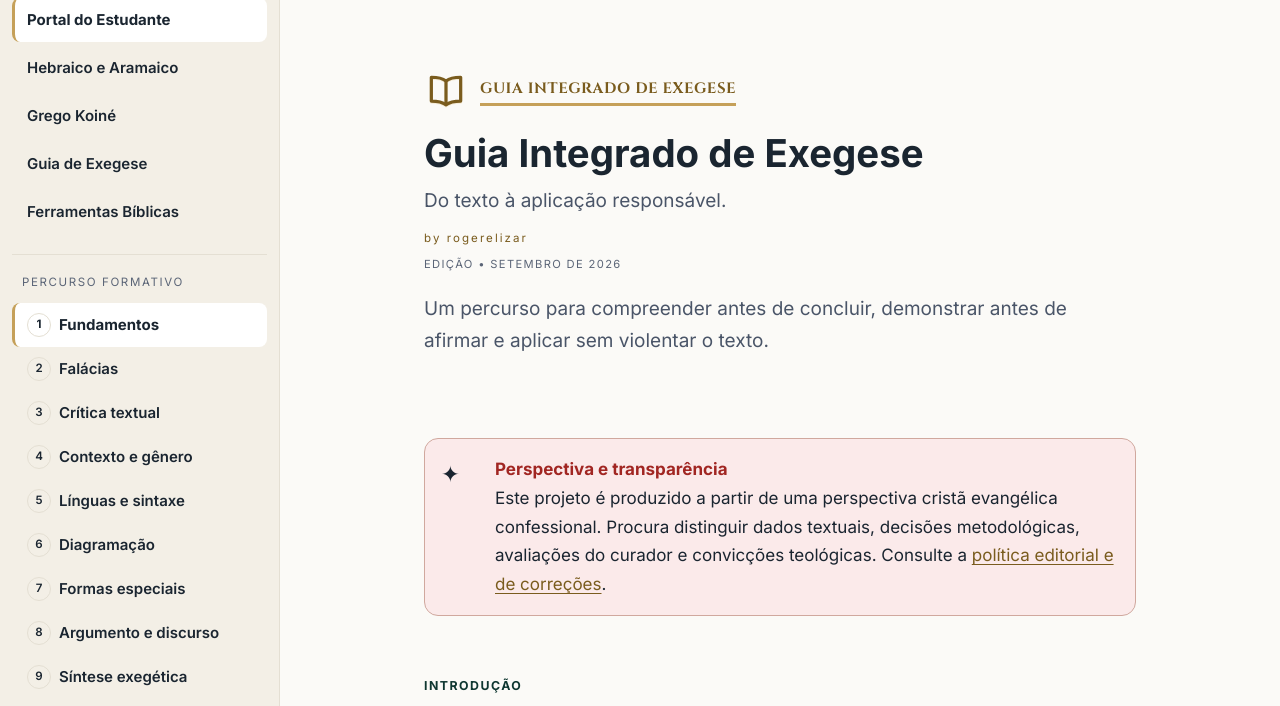
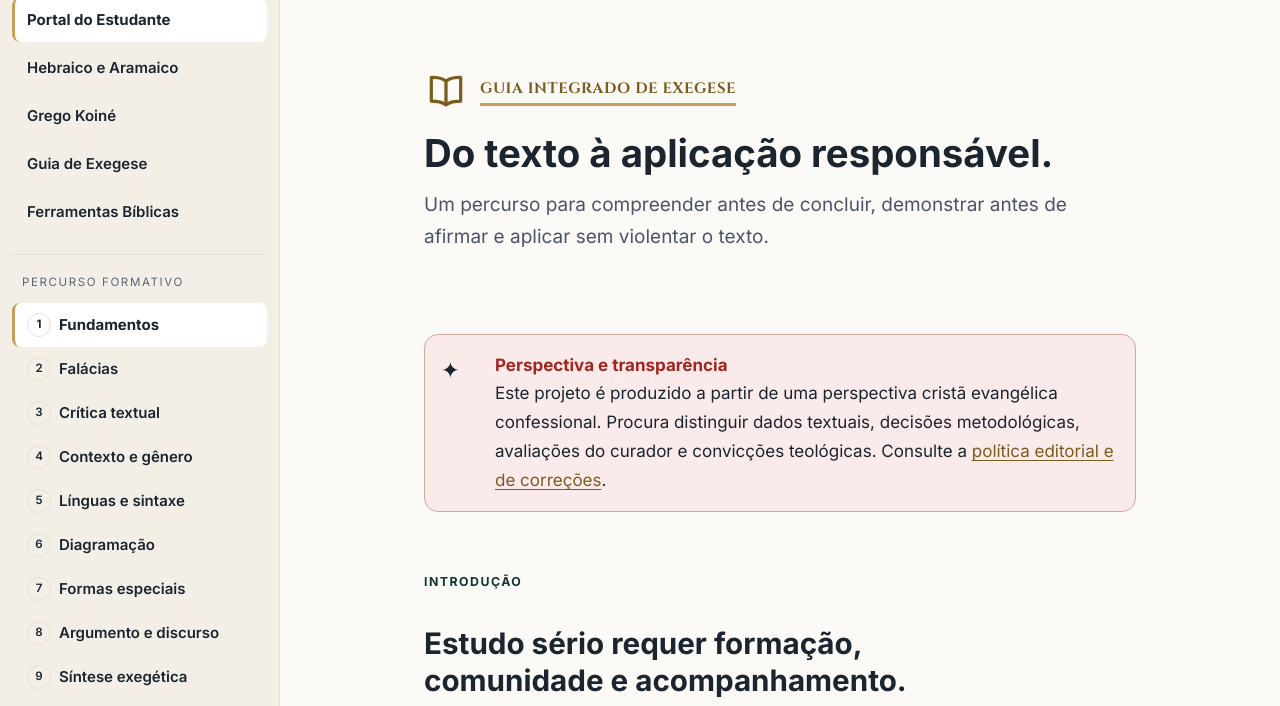
Before and after one commit to rogerelizar-2026/o_sentido_autentico, a website with bundled scripts: page guia-exegese.html in a window 1280 px wide. Shown: the part 68-774 px from the top of the page. Built offline with nearby package versions, Linux system fonts and the light colour scheme.

Commit message:
Update guia-exegese.html
Signed-off-by: rogerelizar-2026 <rogerelizar@gmail.com>

```diff
--- a/guia-exegese.html
+++ b/guia-exegese.html
@@ -88,10 +88,7 @@
 <section class="hero" id="inicio" data-title="Início">
  <div class="hero-inner">
   <div class="osa-page-heading"><svg class="osa-page-heading__icon" viewBox="0 0 24 24" fill="none" stroke="currentColor" stroke-width="1.75" stroke-linecap="round" stroke-linejoin="round" aria-hidden="true"><path d="M12 6.5C10 5 7.5 4.5 4 4.5v13c3.5 0 6 .5 8 2 2-1.5 4.5-2 8-2v-13c-3.5 0-6 .5-8 2z"/><path d="M12 6.5v13"/></svg><p class="osa-page-heading__name">Guia Integrado de Exegese</p></div>
-  <h1>Guia Integrado de Exegese</h1>
-  <p class="guide-subtitle">Do texto à aplicação responsável.</p>
-  <small class="byline">by rogerelizar</small>
-  <small class="edition">Edição • Setembro de 2026</small>
+  <h1>Do texto à aplicação responsável.</h1>
   <p>Um percurso para compreender antes de concluir, demonstrar antes de afirmar e aplicar sem violentar o texto.</p>
  </div>
 </section>
```
